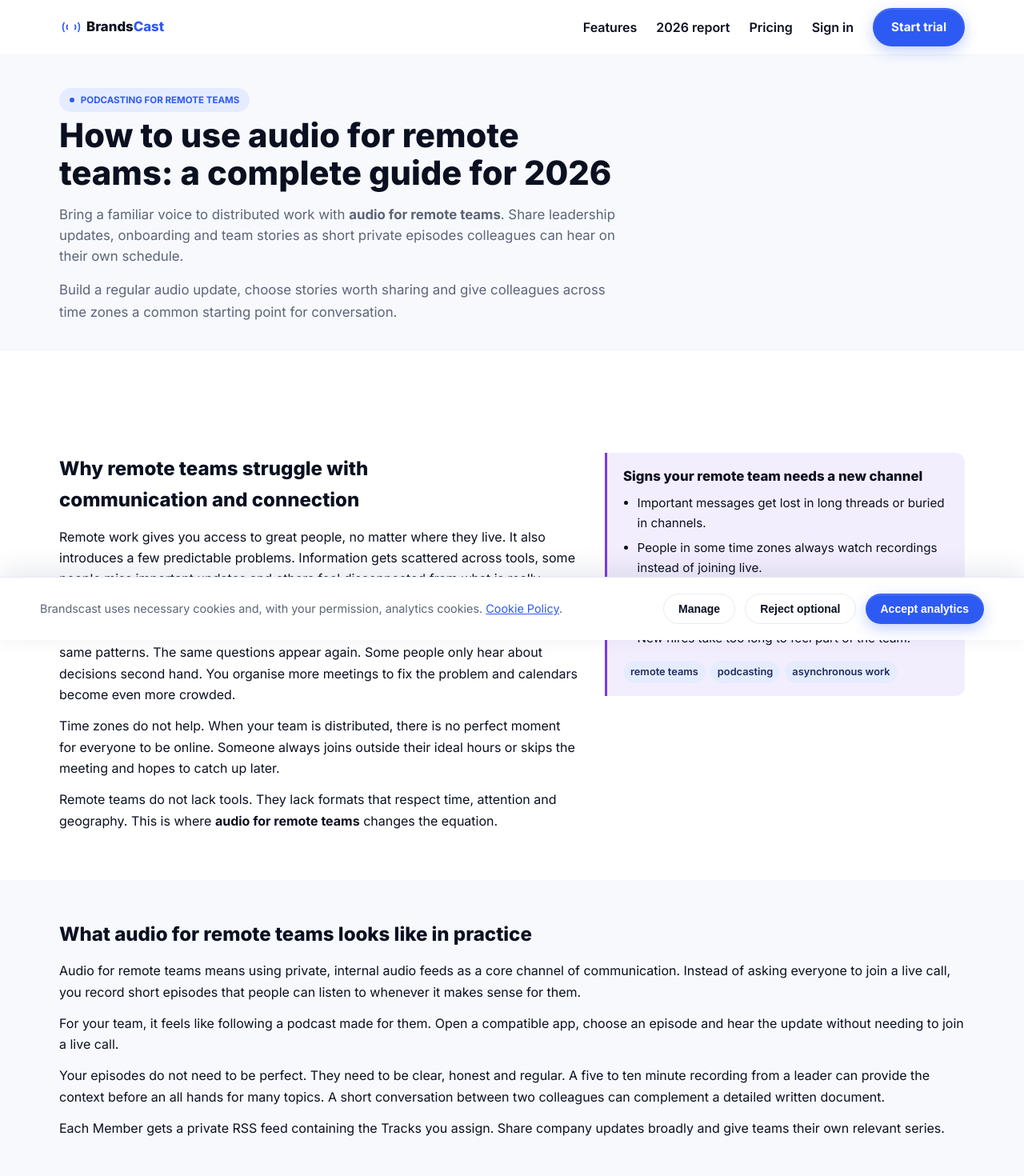
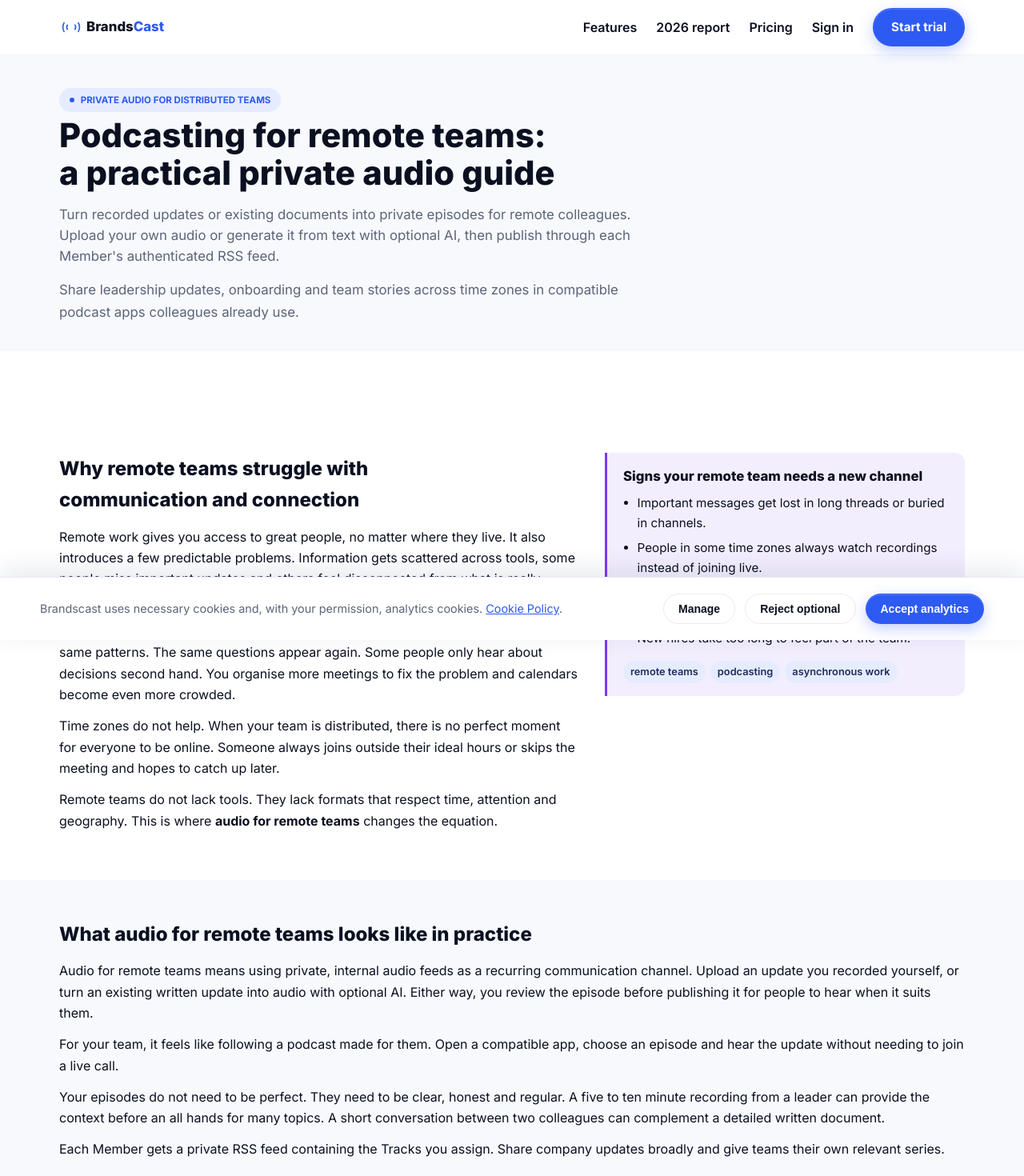
Before and after one commit to polrodriguezriu/brandscastweb, a Next.js app: page /podcasting-for-remote-teams in a window 1280 px wide. Shown: the top 1470 px of the page at 80% size. Built offline with nearby package versions, Linux system fonts and the light colour scheme.

Commit message:
Improve remote-team podcasting search intent (#52)
* fix: make file guard fixtures portable

* feat: align remote team page with search intent

```diff
--- a/src/app/podcasting-for-remote-teams/page.tsx
+++ b/src/app/podcasting-for-remote-teams/page.tsx
@@ -6,9 +6,9 @@ import RelatedLinks from "@/components/RelatedLinks";
 import Faq from "@/components/Faq";
 
 export const metadata: Metadata = {
-  title: "Private audio for remote teams: 2026 guide | Brandscast",
+  title: "Podcasting for remote teams: private audio guide | Brandscast",
   description:
-    "A step-by-step guide to adding private audio to remote team communication through authenticated RSS feeds in compatible podcast apps.",
+    "Learn how podcasting for remote teams turns recorded updates or existing documents into private audio shared through authenticated RSS feeds.",
   alternates: {
     canonical: "https://brandscast.com/podcasting-for-remote-teams/",
   },
@@ -16,9 +16,9 @@ export const metadata: Metadata = {
     "index,follow,max-image-preview:large,max-snippet:-1,max-video-preview:-1",
   openGraph: {
     url: "https://brandscast.com/podcasting-for-remote-teams/",
-    title: "Private audio for remote teams: 2026 guide | Brandscast",
+    title: "Podcasting for remote teams: private audio guide | Brandscast",
     description:
-      "Add private audio to leadership updates, onboarding and culture communication across time zones without replacing the channels that already work.",
+      "Create private episodes from your own recordings or existing documents, then share them with remote teams in compatible podcast apps.",
     images: "/Podcasters.webp",
   },
 };
@@ -31,18 +31,17 @@ export default function PodcastingForRemoteTeamsPage() {
       {/* HERO */}
       <div className="hero-page">
         <div className="hero-page-inner">
-          <div className="eyebrow">Podcasting for remote teams</div>
-          <h1>How to use audio for remote teams: a complete guide for 2026</h1>
+          <div className="eyebrow">Private audio for distributed teams</div>
+          <h1>Podcasting for remote teams: a practical private audio guide</h1>
           <p className="lead">
-            Bring a familiar voice to distributed work with{" "}
-            <strong>audio for remote teams</strong>. Share leadership updates,
-            onboarding and team stories as short private episodes colleagues can
-            hear on their own schedule.
+            Turn recorded updates or existing documents into private episodes
+            for remote colleagues. Upload your own audio or generate it from
+            text with optional AI, then publish through each Member&apos;s
+            authenticated RSS feed.
           </p>
           <p className="hero-meta">
-            Build a regular audio update, choose stories worth sharing and give
-            colleagues across time zones a common starting point for
-            conversation.
+            Share leadership updates, onboarding and team stories across time
+            zones in compatible podcast apps colleagues already use.
           </p>
         </div>
       </div>
@@ -111,9 +110,10 @@ export default function PodcastingForRemoteTeamsPage() {
             <h2>What audio for remote teams looks like in practice</h2>
             <p>
               Audio for remote teams means using private, internal audio feeds
-              as a core channel of communication. Instead of asking everyone to
-              join a live call, you record short episodes that people can listen
-              to whenever it makes sense for them.
+              as a recurring communication channel. Upload an update you
+              recorded yourself, or turn an existing written update into audio
+              with optional AI. Either way, you review the episode before
+              publishing it for people to hear when it suits them.
             </p>
             <p>
               For your team, it feels like following a podcast made for them.
@@ -311,8 +311,12 @@ export default function PodcastingForRemoteTeamsPage() {
               <p>With Brandscast, you can:</p>
               <ul>
                 <li>
-                  <strong>Create private audio</strong> dedicated to specific
-                  audiences, such as all employees, managers or specific teams.
+                  <strong>Create audio in two ways:</strong> upload your own
+                  recording or generate an episode from text with optional AI.
+                </li>
+                <li>
+                  <strong>Publish for a defined audience</strong>, such as all
+                  employees, managers or a specific team.
                 </li>
                 <li>
                   <strong>Invite listeners easily</strong> by sending them a
@@ -374,11 +378,12 @@ export default function PodcastingForRemoteTeamsPage() {
                 </p>
               </div>
               <div className="step">
-                <h3>Choose a simple format and host</h3>
+                <h3>Choose your source and format</h3>
                 <p>
-                  Start with a format that is easy to repeat. A solo update from
-                  a leader, a short interview or a quick Q and A. Choose a host
-                  who feels comfortable speaking and understands your culture.
+                  Upload a recording from a leader or teammate, or start with a
+                  document you already planned to share and generate the audio
+                  with optional AI. Pick the route your team can repeat without
+                  adding another production burden.
                 </p>
               </div>
               <div className="step">
@@ -415,7 +420,7 @@ export default function PodcastingForRemoteTeamsPage() {
                 },
                 {
                   q: "Do we need professional equipment",
-                  a: "No. You can start with a simple USB microphone and a quiet room. Good content and a clear message matter more than perfect audio production, especially for internal use.",
+                  a: "No. Record with a simple microphone and upload the result, or generate an episode from an existing document with optional AI. Good content and a clear message matter more than perfect production for an internal update.",
                 },
                 {
                   q: "How do we keep content private",
@@ -501,9 +506,9 @@ export default function PodcastingForRemoteTeamsPage() {
           </div>
         </section>
         <CtaSection
-          title="Start audio for your remote teams with Brandscast"
-          lead="Bring your team's updates, stories and introductions into a familiar voice, ready to hear across time zones."
-          note="Publish your first episode and invite your remote team to listen."
+          title="Start podcasting for your remote team"
+          lead="Upload your own recording or turn a written update into audio, then publish it privately for the people who need it."
+          note="Start a 30-day trial and publish your first private episode."
         />
       </main>
 
```
Also changed, not shown: 2 other files (tests, documents, lock files or other folders).
